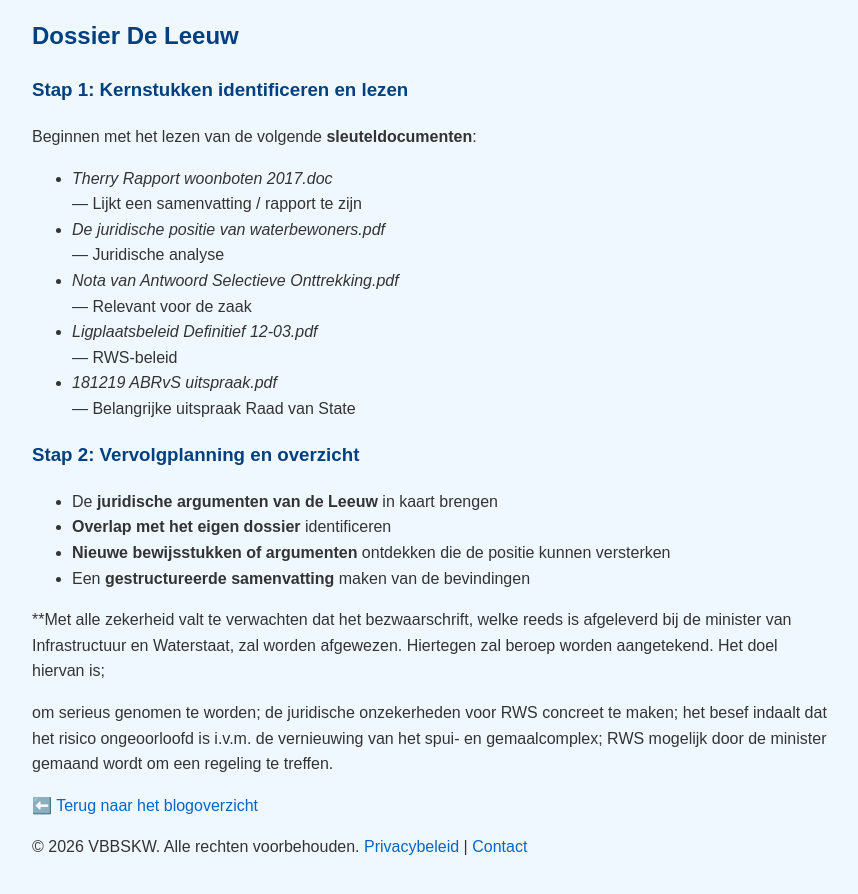
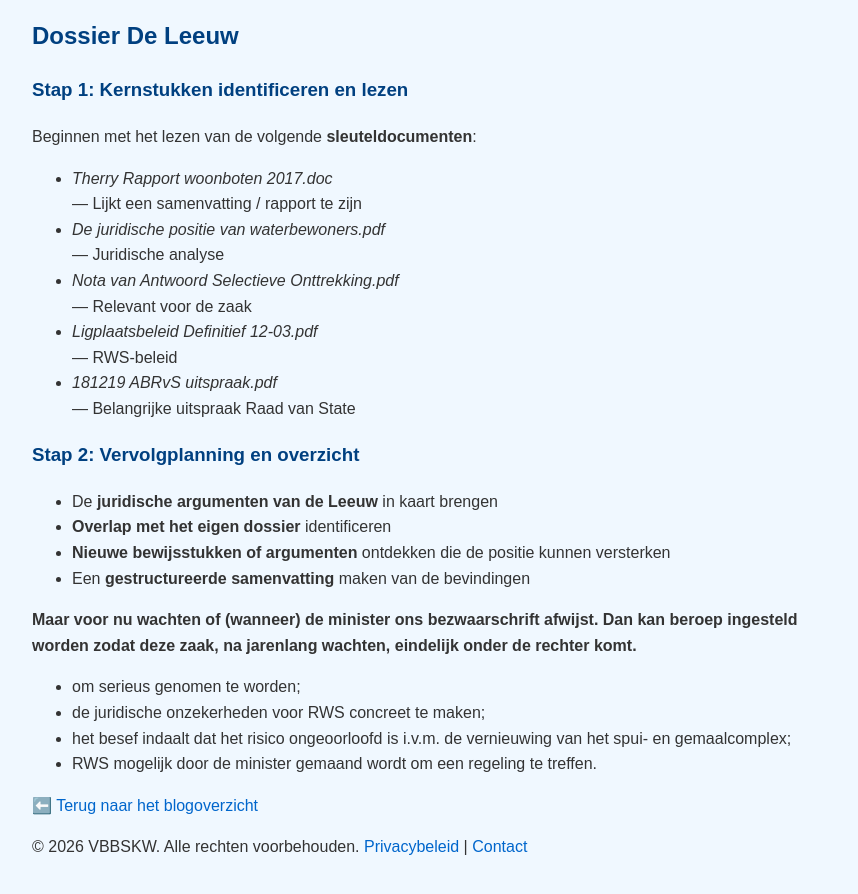
Before and after one commit to Klikblitser/VBBSKW, a Jekyll site: the page built from _posts/2026-01-02-Strijdplan voor 2026.md, in a window 1280 px wide and 900 px high, scrolled down 1797 px. Shown: the top 894 px of the window, without its empty margins (208-1066 px from the left). Built offline with Jekyll 4.4.1, drawn with Linux system fonts in a browser that asks for light colours.

Commit message:
nieuwe poohoost

```diff
--- a/_posts/2026-01-02-Strijdplan voor 2026.md
+++ b/_posts/2026-01-02-Strijdplan voor 2026.md
@@ -108,9 +108,9 @@ Beginnen met het lezen van de volgende **sleuteldocumenten**:
 - **Nieuwe bewijsstukken of argumenten** ontdekken die de positie kunnen versterken
 - Een **gestructureerde samenvatting** maken van de bevindingen
 
-**Met alle zekerheid valt te verwachten dat het bezwaarschrift, welke reeds is afgeleverd bij de minister van Infrastructuur en Waterstaat, zal worden afgewezen. Hiertegen zal beroep worden aangetekend. Het doel hiervan is;
+**Maar voor nu wachten of (wanneer) de minister ons bezwaarschrift afwijst. Dan kan beroep ingesteld worden zodat deze zaak, na jarenlang wachten, eindelijk onder de rechter komt.**
 
-om serieus genomen te worden;
-de juridische onzekerheden voor RWS concreet te maken;
-het besef indaalt dat het risico ongeoorloofd is i.v.m. de vernieuwing van het spui- en gemaalcomplex;
-RWS mogelijk door de minister gemaand wordt om een regeling te treffen.
+- om serieus genomen te worden;
+- de juridische onzekerheden voor RWS concreet te maken;
+- het besef indaalt dat het risico ongeoorloofd is i.v.m. de vernieuwing van het spui- en gemaalcomplex;
+- RWS mogelijk door de minister gemaand wordt om een regeling te treffen.
```
